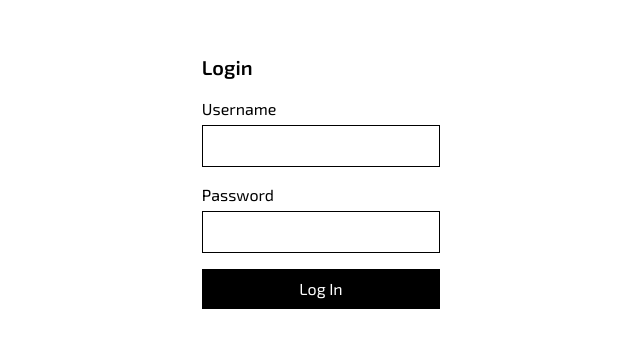
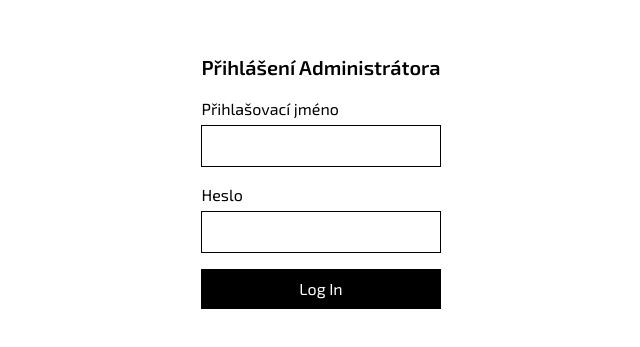
Before and after one commit to svobodastrojirnyGH/website, a Next.js app: page /admin/login in a window 1280 px wide. Shown: the part 259-606 px from the top of the page, without its empty margins (319-959 px from the left). Built offline with nearby package versions, Linux system fonts and the light colour scheme.

Commit message:
Pred zaslanim fixed lng dashboard login

```diff
--- a/components/ui/LoginForm.jsx
+++ b/components/ui/LoginForm.jsx
@@ -12,10 +12,10 @@ function LoginForm() {
 
     return (
         <form action={formAction} className="max-w-sm mx-auto mt-20">
-            <h1 className="text-xl mb-4 font-semibold">Login</h1>
+            <h1 className="text-xl mb-4 font-semibold">Přihlášení Administrátora</h1>
 
             <label htmlFor="username" className="block mb-1">
-                Username
+                Přihlašovací jméno
             </label>
             <input
                 id="username"
@@ -26,7 +26,7 @@ function LoginForm() {
             />
 
             <label htmlFor="password" className="block mb-1">
-                Password
+                Heslo
             </label>
             <input
                 id="password"
```
